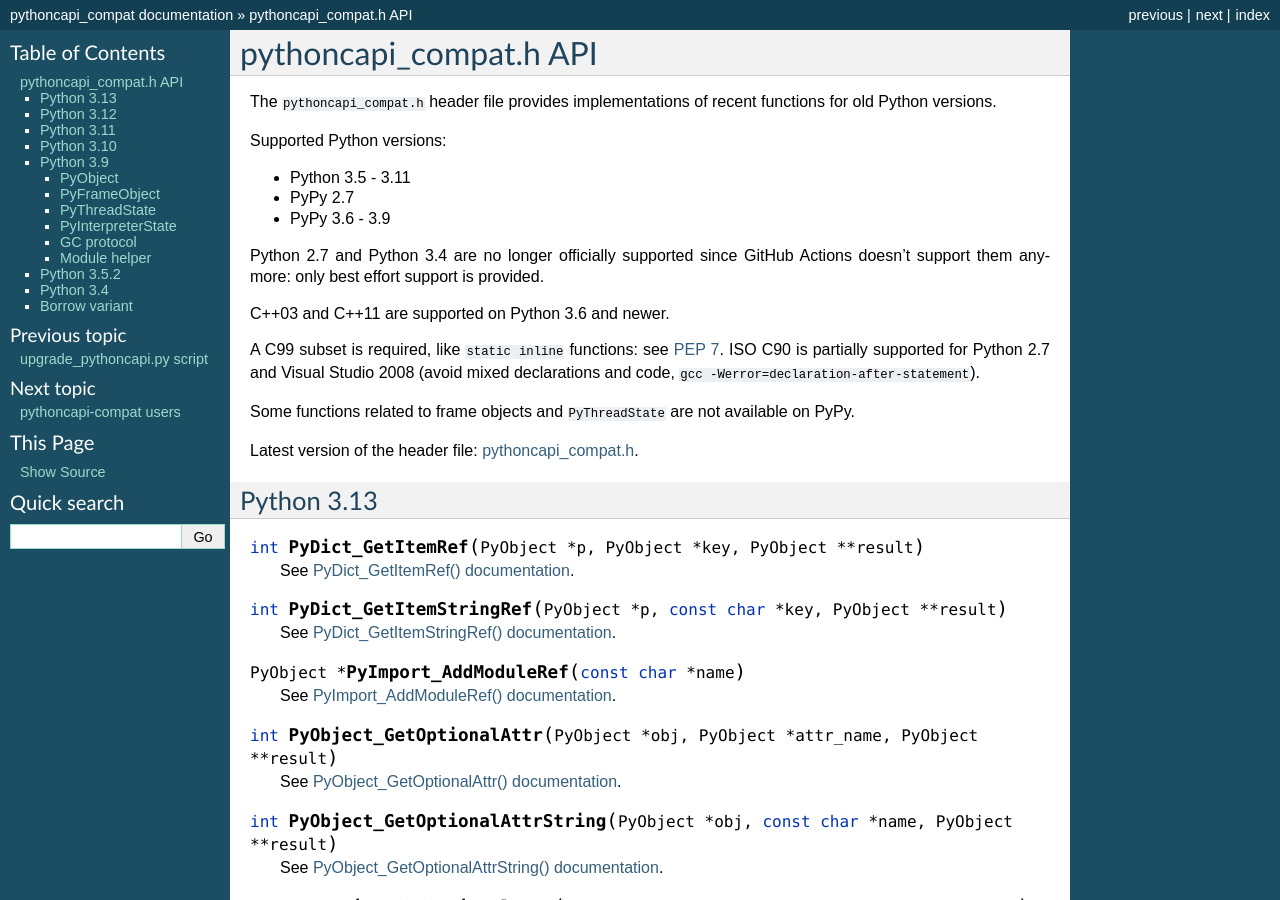
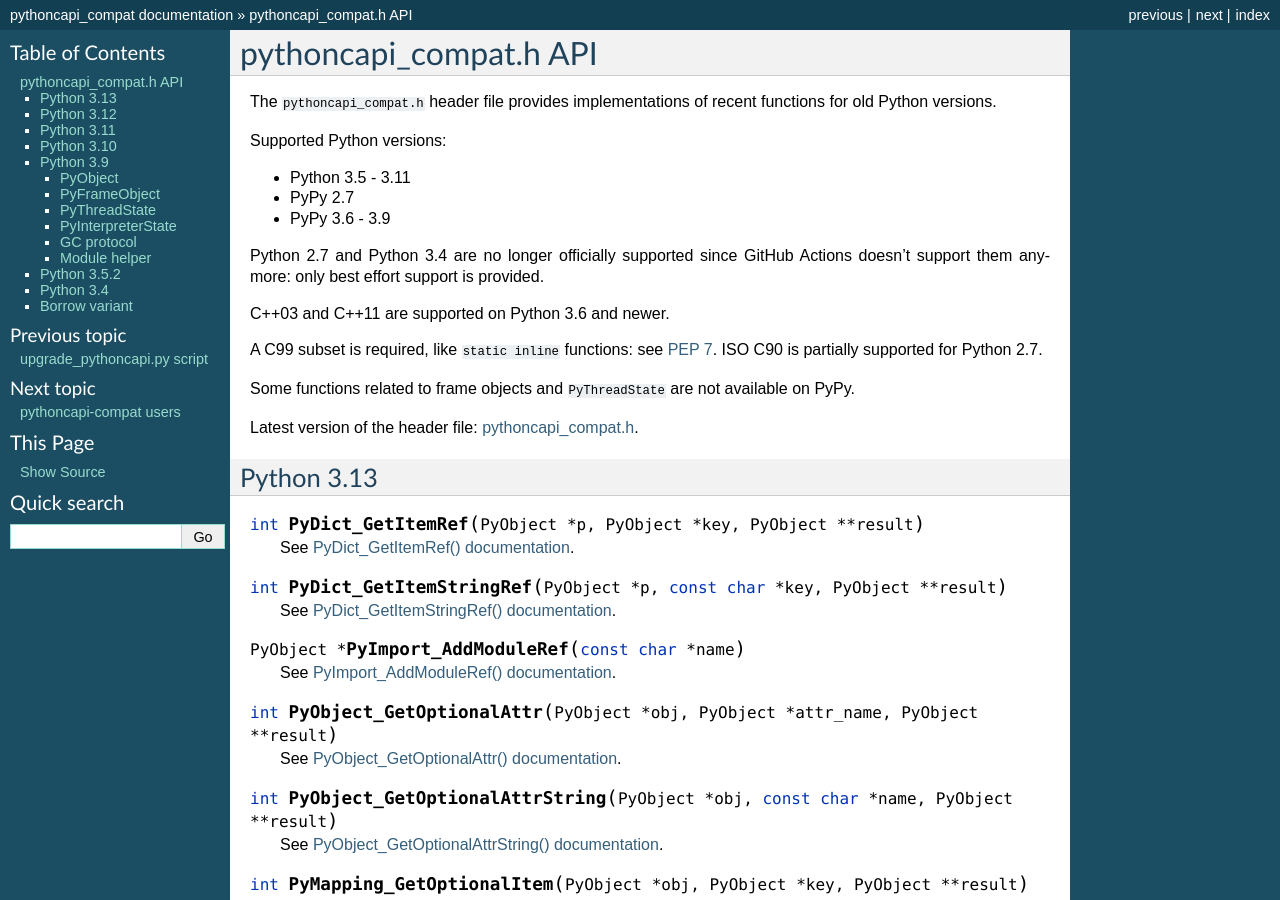
Before and after one commit to python/pythoncapi-compat, a Sphinx documentation site: the page built from docs/api.rst, in a window 1280 px wide and 900 px high. Built offline with Sphinx 7.4.7, drawn with Linux system fonts in a browser that asks for light colours.

Commit message:
Remove support for Python 2.7 on Windows (#68)
Mercurial 6.2 released in July 2022 removed support for Python 2.7.
It was the last project using pythoncapi_compat.h which required
Python 2.7 support (on Windows).

Remove PYCAPI_COMPAT_STATIC_INLINE() macro: use "static inline"
directly.

See:

* https://www.mercurial-scm.org/downloads
* https://wiki.mercurial-scm.org/SupportedPythonVersions

```diff
--- a/docs/api.rst
+++ b/docs/api.rst
@@ -18,8 +18,7 @@
 
 A C99 subset is required, like ``static inline`` functions: see `PEP 7
 <https://www.python.org/dev/peps/pep-0007/>`_.  ISO C90 is partially supported
-for Python 2.7 and Visual Studio 2008 (avoid mixed declarations and code, ``gcc
--Werror=declaration-after-statement``).
+for Python 2.7.
 
 Some functions related to frame objects and ``PyThreadState`` are not available
 on PyPy.
--- a/docs/changelog.rst
+++ b/docs/changelog.rst
@@ -1,6 +1,7 @@
 Changelog
 =========
 
+* 2023-08-21: Remove support for Python 2.7, Python 3.4 and older.
 * 2023-08-16: Add ``Py_IsFinalizing()`` function.
 * 2023-07-21: Add ``PyDict_GetItemRef()`` function.
 * 2023-07-18: Add ``PyModule_Add()`` function.
```
Also changed, not shown: 1 other file.
